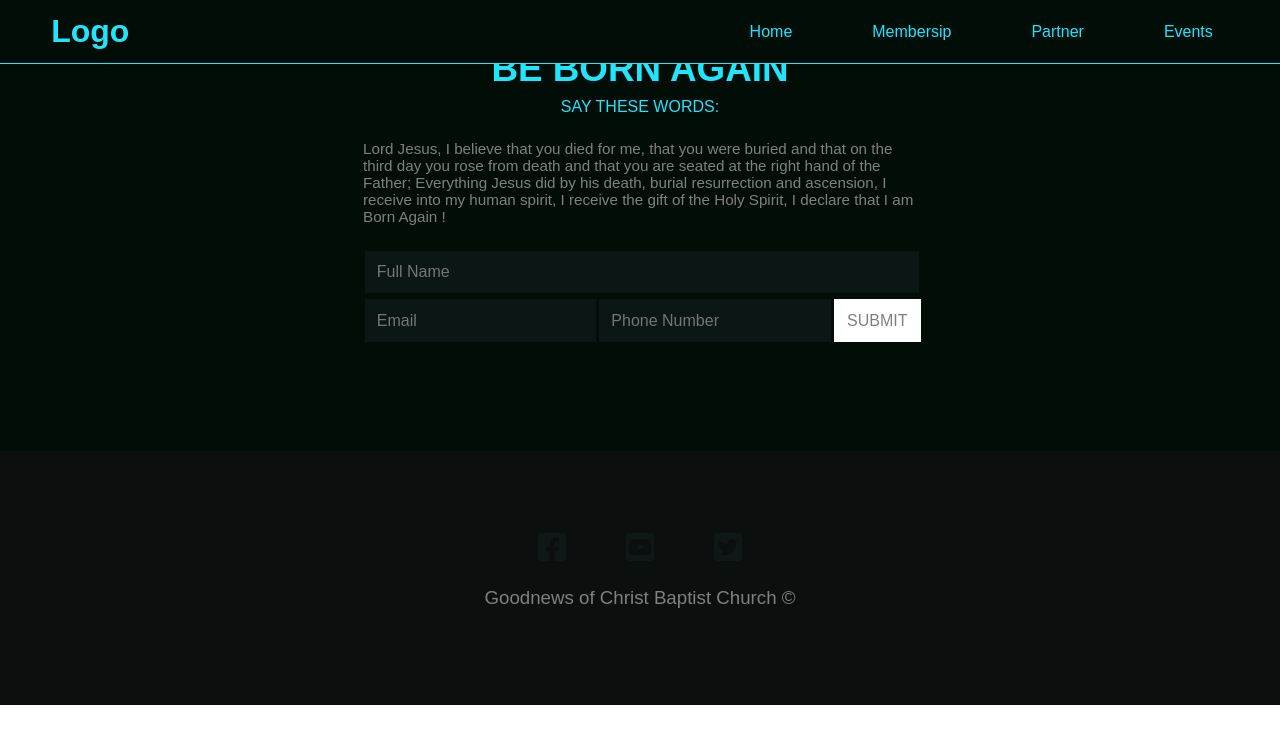
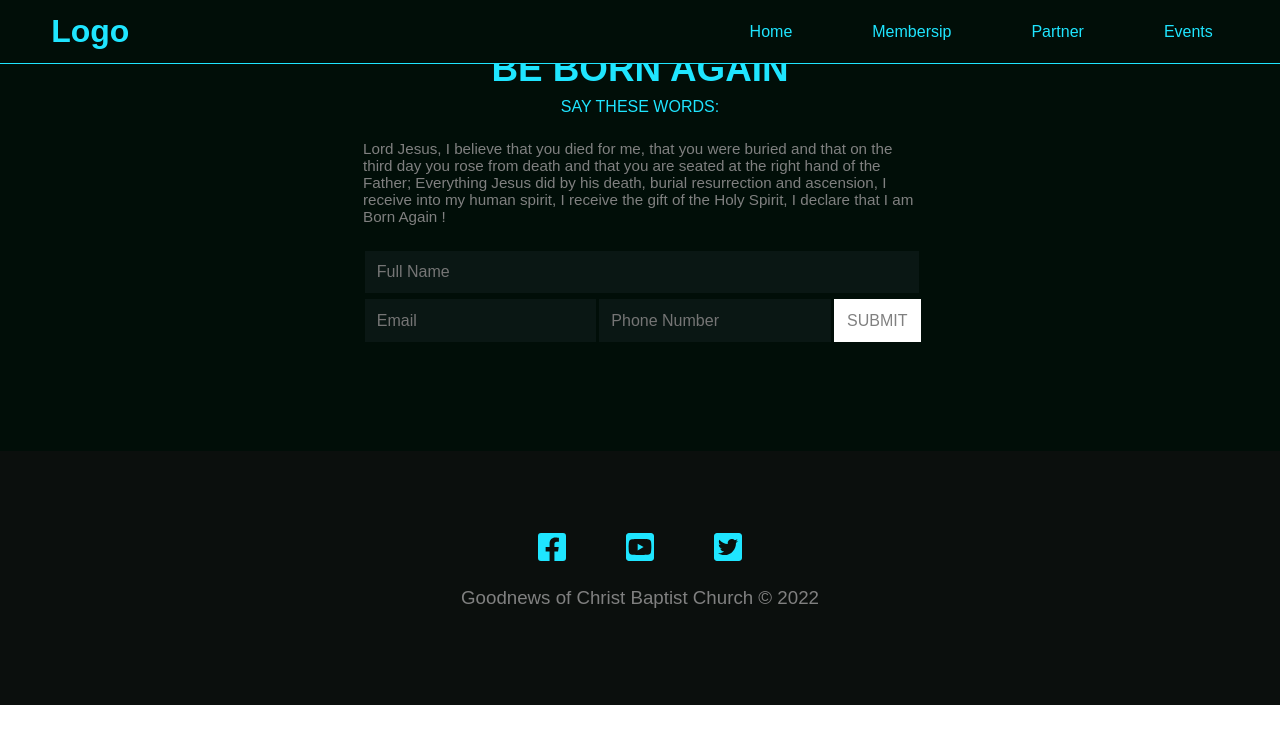
Before and after one commit to Quado2/goodnews, a Next.js app: page /themeConfig in a window 1280 px wide. Shown: the top 744 px of the page. Built offline with nearby package versions, Linux system fonts and the light colour scheme; a web font is replaced by a local one.

Commit message:
started fixing

```diff
--- a/components/layout/Footer/Footer.js
+++ b/components/Footer/Footer.js
@@ -1,5 +1,5 @@
 import styled from "styled-components";
-import Socials from "../../Socials";
+import Socials from "../Socials";
 
 const Container = styled.div`
   width: 100%;
@@ -18,6 +18,11 @@ const Upper = styled.div`
   flex-direction: column;
   justify-content: center;
   align-items: center;
+  @media screen and (max-width: ${({ theme }) => theme.tablet}) {
+    padding: 1rem;
+  }
+
+
   h2 {
     font-size: 2.3rem;
     text-transform: uppercase;
@@ -61,6 +66,12 @@ const Upper = styled.div`
         }
         .input-submit {
           margin-top: 3rem;
+
+          @media screen and (max-width: ${({ theme }) => theme.tablet}) {
+            margin-top: 1rem;
+            padding: .7rem 2.2rem;
+            width: auto;
+          }
         }
       }
     }
@@ -108,10 +119,16 @@ const Lower = styled.div`
   padding: 5rem;
   background-color: ${({ theme }) => theme.colorBackgroundSecondary};
 
+  @media screen and (max-width: ${({ theme }) => theme.tablet}) {
+    padding: 3rem 1rem;
+  }
   div h3,
   div span {
     color: gray;
     font-weight: 200;
+    @media screen and (max-width: ${({ theme }) => theme.tablet}) {
+      font-size: 13px;
+    }
   }
 
   div h3 {
@@ -152,7 +169,7 @@ export default function Footer() {
         <div>
           <h3>
             Goodnews of Christ Baptist Church{" "}
-            <span> © {new Date().getFullYear}</span>
+            <span> © {new Date().getFullYear()}</span>
           </h3>
         </div>
       </Lower>
--- a/components/Testimonies/Testimonies.js
+++ b/components/Testimonies/Testimonies.js
@@ -77,7 +77,7 @@ function Testimonies() {
   return (
     <div className={`${styles.testimonies_wrapper}`}>
       <div className={styles.next_Icons}>
-        <IconContext.Provider value={{ color: "red", backgroundColor:"blue" }}>
+        <IconContext.Provider value={{ color: theme.colorButtonPrimary,}}>
           <div onClick={prevTestimony}>
             <span
               onClick={prevTestimony}
--- a/components/Testimonies/Testimonies.module.scss
+++ b/components/Testimonies/Testimonies.module.scss
@@ -96,6 +96,11 @@
     justify-content: left;
     padding-left: 2rem;
   }
+}
+.testimonies_wrapper .icon{
+    border: 1px solid red;
+    color: red;
+    background-color: white;
 }
 
 .testimonies_wrapper .title h2 {
--- a/components/layout/Layout.js
+++ b/components/layout/Layout.js
@@ -3,7 +3,7 @@ import styled from "styled-components";
 import Sidebar from "./Sidebar";
 import Hambuger from "../Hambuger";
 import HambugerContextProvider from "../../context/HambugerContext";
-import Footer from "./Footer/Footer";
+import Footer from "../Footer/Footer";
 
 const LayoutContainer = styled.div`
   width: 100%;
--- a/styles/globals.css
+++ b/styles/globals.css
@@ -21,7 +21,6 @@ a {
   box-sizing: border-box;
   margin: 0;
   padding: 0;
-  color: #1725256b
 }
 
 a{
```
Also changed, not shown: components/Socials.js (+7 -0 lines).
